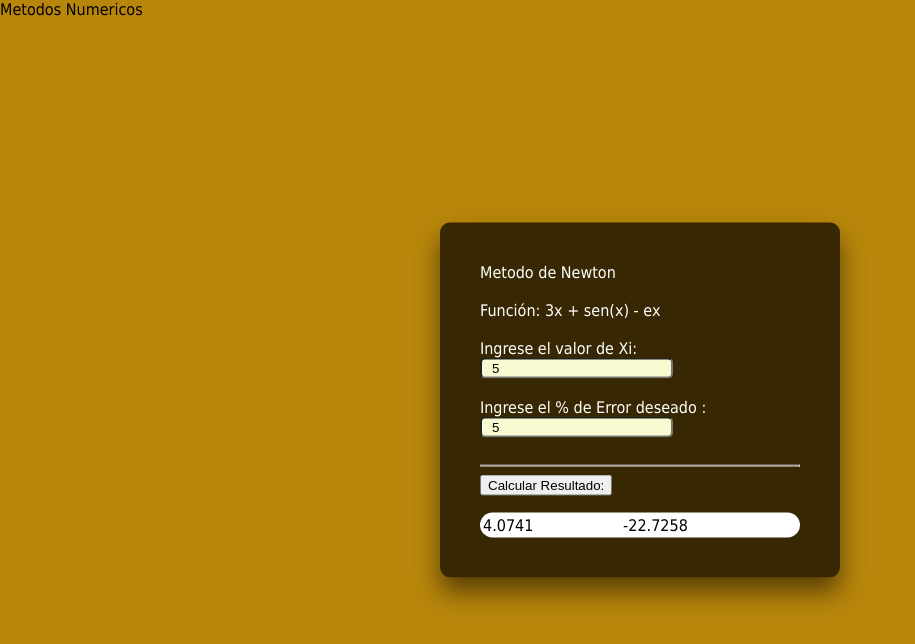
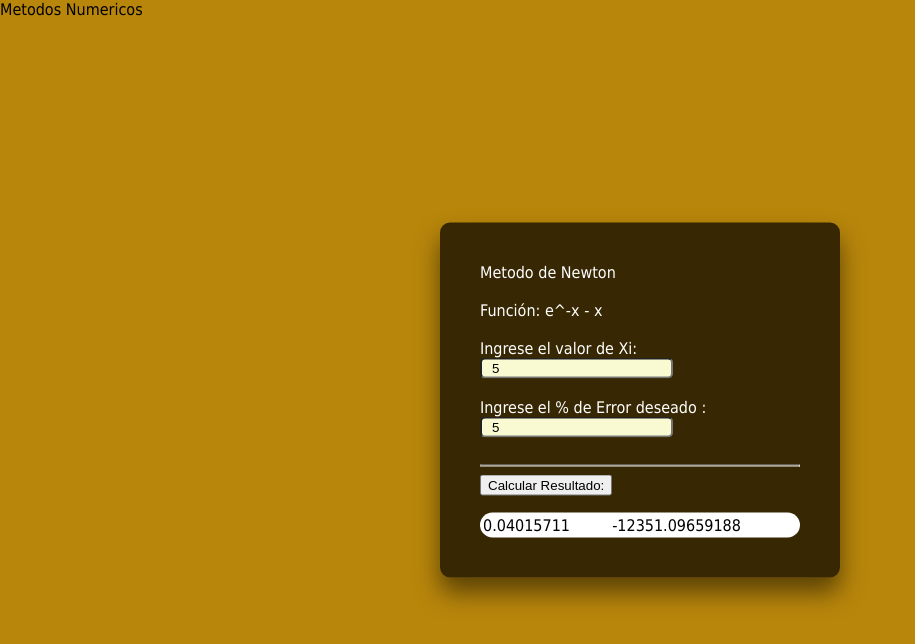
Before and after one commit to aortiz34/Practica2daParcial, a plain HTML site: page index.html in a window 1280 px wide. Both pictures are taken after typing "5", "5" into the empty fields and a click on the button "Calcular Resultado:". Shown: the whole page, without its empty margins (0-915 px from the left). Drawn offline with Linux system fonts and the light colour scheme.

Commit message:
Completed

```diff
--- a/index.html
+++ b/index.html
@@ -13,7 +13,7 @@
      <label>Metodo de Newton</label>
      <br /> <br />
 
-     <label id="selectl">Función: 3x + sen(x) - ex</label>
+     <label id="selectl">Función: e^-x - x</label>
      <br /> <br />
 
         <label id="lx0">Ingrese el valor de Xi: </label>
--- a/main.js
+++ b/main.js
@@ -9,7 +9,8 @@
     table.innerHTML = '';
 
     while (error > errorAsoluto) {
-      let división = (3*xi + Math.sin(xi) - Math.exp(xi)) / (3 + Math.cos(xi) - Math.exp(xi));
+      let xinegative = -xi;
+      let división = (Math.exp(xinegative) - xi) / ( - Math.exp(xinegative) - 1);
       xi2 = xi - división;
       error = ((xi2 - xi) / xi2) * 100;
       xi = xi2;
@@ -18,8 +19,8 @@
       let xiCol = row.insertCell(0);
       let errorCol = row.insertCell(1);
 
-      xiCol.innerHTML = xi.toFixed(4);
-      errorCol.innerHTML = error.toFixed(4);
+      xiCol.innerHTML = xi.toFixed(8);
+      errorCol.innerHTML = error.toFixed(8);
     }
 
 
```
